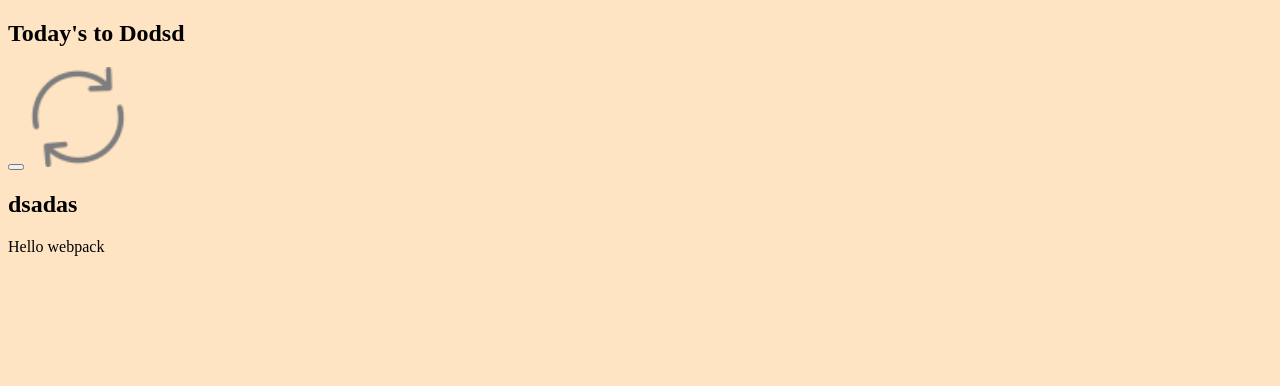
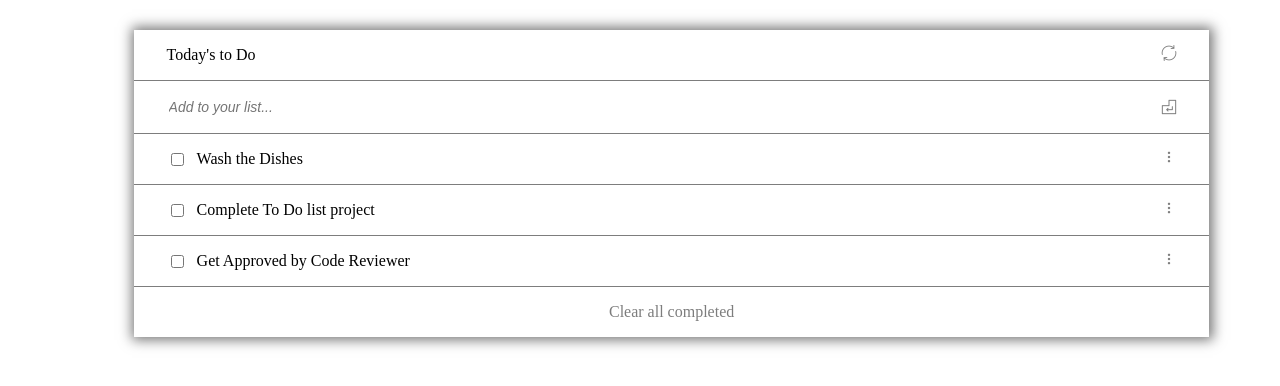
Before and after one commit to chelobotix/To-Do-List, a website built with webpack: page src/index.html in a window 1280 px wide. Built offline with nearby package versions, Linux system fonts and the light colour scheme.

Commit message:
Add js tasks object array and load it in the DOM

```diff
--- a/src/index.html
+++ b/src/index.html
@@ -9,10 +9,18 @@
   <body>
     <main>
       <section>
-        <h1>Today's to Dodsd</h1>
-        <button type="button"></button>
-        <img src="./assets/images/reload.png" alt="" width="100px" />
-        <h2>dsadas</h2>
+        <div class="title">
+          <p>Today's to Do</p>
+          <a class="title" href="..."><img class="title" src="./assets/images/reload.png" alt="reload" /></a>
+        </div>
+        <form action="">
+          <input type="text" name="text" placeholder="Add to your list..." />
+          <input type="image" src="./assets/images/enter.png" alt="submit" />
+        </form>
+        <ul id="ulList"></ul>
+        <div class="clearAll">
+          <p class="clearAll">Clear all completed</p>
+        </div>
       </section>
     </main>
   </body>
--- a/src/index.js
+++ b/src/index.js
@@ -1,14 +1,41 @@
-import _ from 'lodash';
 import './style.css';
-import './assets/images/reload.png'
+import './assets/images/reload.png';
+import './assets/images/enter.png';
+import './assets/images/more.png';
 
-function component() {
-  const element = document.createElement('div');
+const toDoListArray = [
+  {
+    description: 'Wash the Dishes',
+    completed: false,
+    index: 1,
+  },
+  {
+    description: 'Complete To Do list project',
+    completed: false,
+    index: 2,
+  },
+  {
+    description: 'Get Approved by Code Reviewer',
+    completed: false,
+    index: 3,
+  },
+];
 
-  // Lodash, currently included via a script, is required for this line to work
-  element.innerHTML = _.join(['Hello', 'webpack'], ' ');
+const loadList = () => {
+  const ul = document.querySelector('#ulList');
+  let aux = '';
+  toDoListArray.forEach((task) => {
+    if (!task.completed) {
+      aux += `<li>
+              <input type="checkbox" id="${task.index}" name="checkbox${task.index}"></input>
+              <p>${task.description}</p>
+              <a class="more" href="...">
+                <img class="more" src="./assets/images/more.png" alt="more" />
+              </a>
+            </li>`;
+    }
+  });
+  ul.innerHTML = aux;
+};
 
-  return element;
-}
-
-document.body.appendChild(component());
+loadList();
--- a/src/style.css
+++ b/src/style.css
@@ -1,3 +1,83 @@
-body {
-  background-color: bisque;
+main {
+  display: flex;
+  justify-content: center;
+  margin: 30px 5% 0 10%;
 }
+
+main section {
+  width: 100%;
+  box-shadow: 1px 0 12px 3px rgba(0, 0, 0, 0.54);
+  -webkit-box-shadow: 1px 0 12px 3px rgba(0, 0, 0, 0.54);
+  -moz-box-shadow: 1px 0 12px 3px rgba(0, 0, 0, 0.54);
+}
+
+main section div.title {
+  height: 50px;
+  display: flex;
+  justify-content: space-between;
+  align-items: center;
+  border-bottom: 1px solid #7d7d7d;
+  padding: 0 3% 0 3%;
+}
+
+main section div.title a.title img.title {
+  width: 16px;
+}
+
+main section form {
+  display: flex;
+  justify-content: space-between;
+  align-items: center;
+  border-bottom: 1px solid #7d7d7d;
+  padding: 0 3% 0 3%;
+}
+
+main section form input[type="text"] {
+  border: none;
+  width: 80%;
+  height: 50px;
+  font-size: 14px;
+}
+
+::placeholder {
+  font-style: italic;
+}
+
+main section form input[type="image"] {
+  width: 16px;
+}
+
+main section form input:focus {
+  outline: none;
+}
+
+main section ul {
+  display: flex;
+  flex-direction: column;
+  align-items: flex-start;
+  list-style-type: none;
+  padding: 0;
+  margin: 0;
+}
+
+main section ul li {
+  display: flex;
+  justify-content: flex-start;
+  align-items: center;
+  width: 94%;
+  height: 50px;
+  gap: 10px;
+  border-bottom: 1px solid #7d7d7d;
+  padding: 0 3% 0 3%;
+}
+
+main section ul li .more {
+  width: 16px;
+  margin-left: auto;
+}
+
+main section div.clearAll p.clearAll {
+  width: 100%;
+  text-align: center;
+  color: #7d7d7d;
+}
--- a/webpack.config.js
+++ b/webpack.config.js
@@ -1,5 +1,5 @@
-const HtmlWebpackPlugin = require("html-webpack-plugin");
-const path = require("path");
+const HtmlWebpackPlugin = require('html-webpack-plugin');
+const path = require('path');
 
 module.exports = {
   mode: 'development',
@@ -7,8 +7,8 @@ module.exports = {
 
   plugins: [
     new HtmlWebpackPlugin({
-      template: path.resolve(__dirname, "src", "index.html")
-    })
+      template: path.resolve(__dirname, 'src', 'index.html'),
+    }),
   ],
   module: {
     rules: [
@@ -23,10 +23,10 @@ module.exports = {
             loader: 'file-loader',
             options: {
               name: '[name].[ext]',
-              outputPath: 'assets/images/'
-            }
-          }
-        ]
+              outputPath: 'assets/images/',
+            },
+          },
+        ],
       },
     ],
   },
```
Also changed, not shown: src/toDoList.js (added, +27 -0 lines), .eslintrc.json (added), .github/workflows/linters.yml (added), .stylelintrc.json (added), README.md (added), dist/assets/images/enter.png (added), dist/assets/images/more.png (added), dist/index.html, src/assets/images/enter.png (added), src/assets/images/more.png (added), 4 other files.
